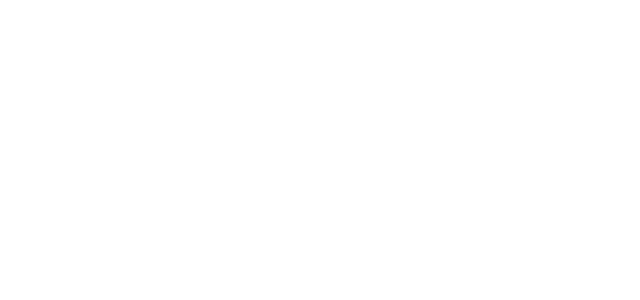
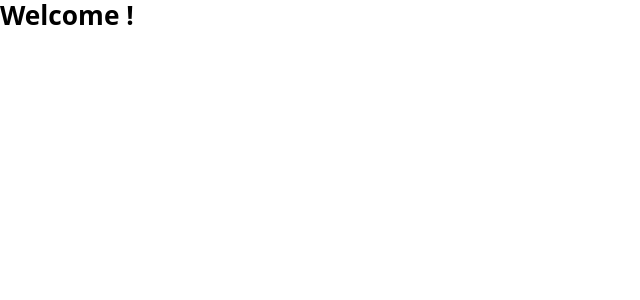
Before and after one commit to romaindy/cours-vue-3, a Vue app: page / in a window 1280 px wide. Before the commit this address had no page. Shown: the top 300 px of the page, without its empty margins (0-640 px from the left). Built offline with nearby package versions, Linux system fonts and the light colour scheme.

Commit message:
fix: use TypeScript

```diff
--- a/src/App.vue
+++ b/src/App.vue
@@ -1,7 +1,3 @@
-<script setup></script>
-
 <template>
   <router-view></router-view>
 </template>
-
-<style scoped></style>
--- a/src/assets/styles/main.css
+++ b/src/assets/styles/main.css
@@ -11,6 +11,7 @@ body {
   h1 {
     @apply text-3xl font-bold;
   }
+
   h2 {
     @apply text-2xl font-bold;
   }
--- a/src/main.js
+++ b/src/main.ts
@@ -1,6 +1,6 @@
 import { createApp } from 'vue'
 import App from './App.vue'
-import router from './router/index.js'
+import router from './router/index'
 import './assets/styles/main.css'
 
 createApp(App).use(router).mount('#app')
--- /dev/null
+++ b/src/pages/index.vue
@@ -0,0 +1,3 @@
+<template>
+  <h1>Welcome !</h1>
+</template>
--- a/src/router/index.js
+++ b/src/router/index.ts
@@ -6,7 +6,7 @@ const routes = Object.entries(pages).map(([path, component]) => {
   const name = path.match(/\.\/pages\/(.*)\.vue$/)[1]
 
   return {
-    path: name.toLowerCase() === 'home' ? '/' : `/${name.toLowerCase()}`,
+    path: name.toLowerCase() === 'index' ? '/' : `/${name.toLowerCase()}`,
     name,
     component: component.default,
   }
```
Also changed, not shown: vite.config.ts (renamed from vite.config.js).
